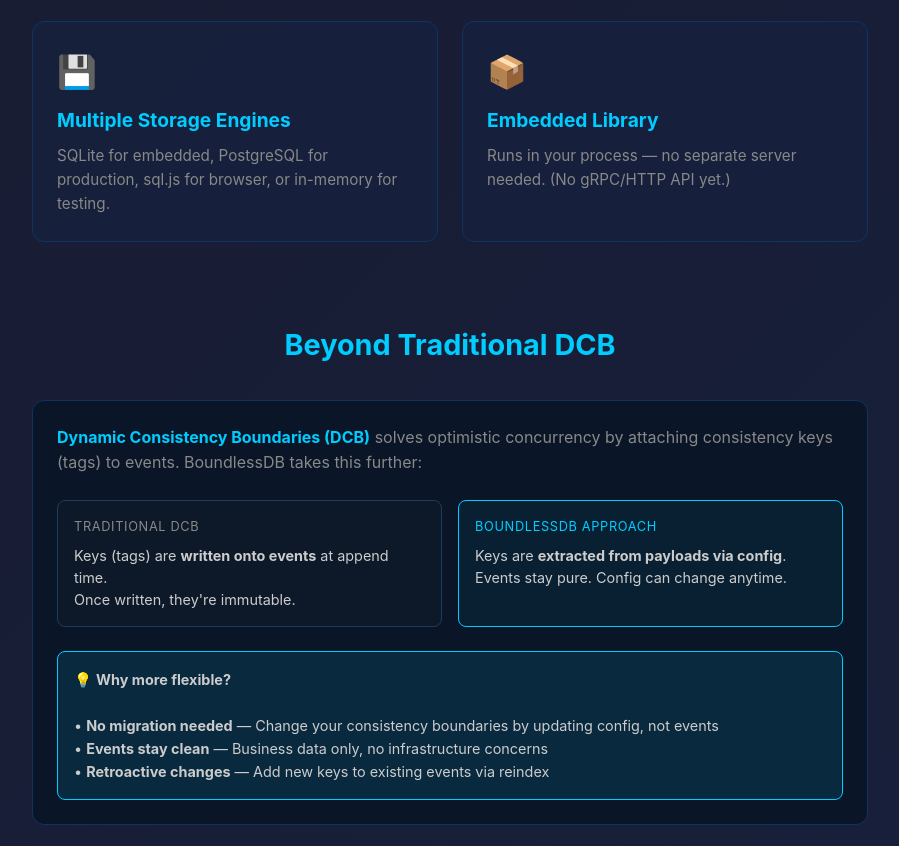
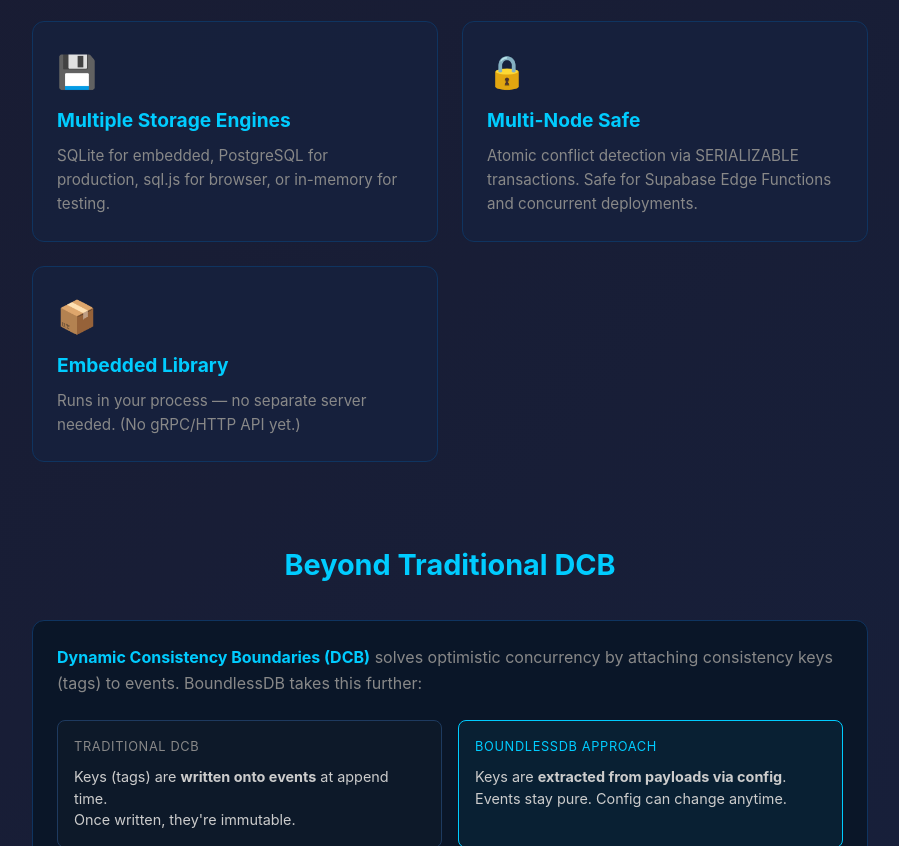
Before and after one commit to SBortz/boundlessdb, a website: page ui/public/index.html in a window 1280 px wide. Shown: the part 1317-2163 px from the top of the page, without its empty margins (190-1089 px from the left). Drawn offline with Linux system fonts and the light colour scheme.

Commit message:
docs: changelog, README multi-node section, landing page feature card
- Changelog: [Unreleased] with atomic appendWithCondition + PG 50M results
- README: Multi-Node Safety section explaining SERIALIZABLE behavior
- Landing page: new 'Multi-Node Safe' feature card

```diff
--- a/ui/public/index.html
+++ b/ui/public/index.html
@@ -560,6 +560,11 @@
       <p>SQLite for embedded, PostgreSQL for production, sql.js for browser, or in-memory for testing.</p>
     </div>
     <div class="feature">
+      <div class="feature-icon">🔒</div>
+      <h3>Multi-Node Safe</h3>
+      <p>Atomic conflict detection via SERIALIZABLE transactions. Safe for Supabase Edge Functions and concurrent deployments.</p>
+    </div>
+    <div class="feature">
       <div class="feature-icon">📦</div>
       <h3>Embedded Library</h3>
       <p>Runs in your process — no separate server needed. (No gRPC/HTTP API yet.)</p>
```
Also changed, not shown: CHANGELOG.md, README.md.
